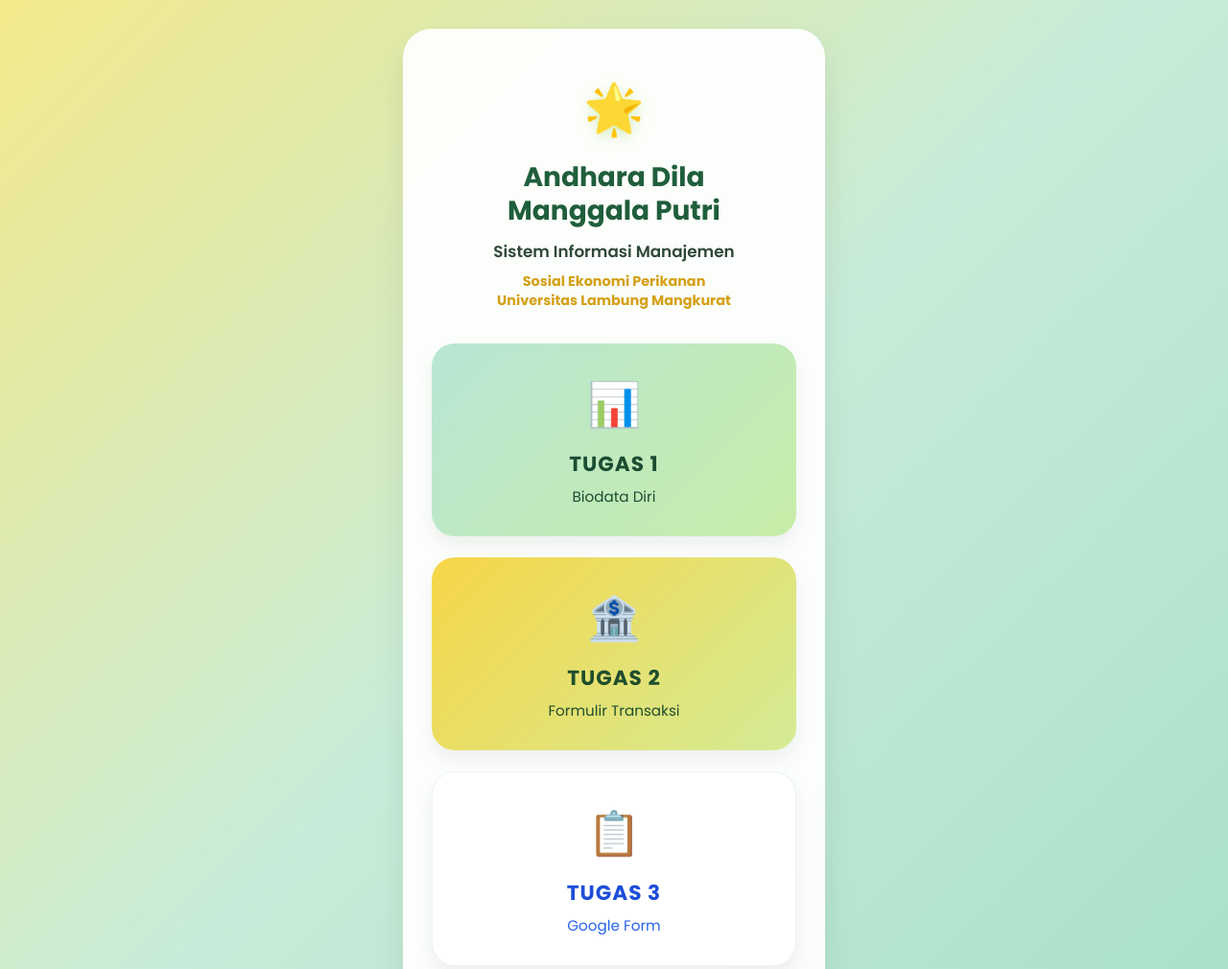
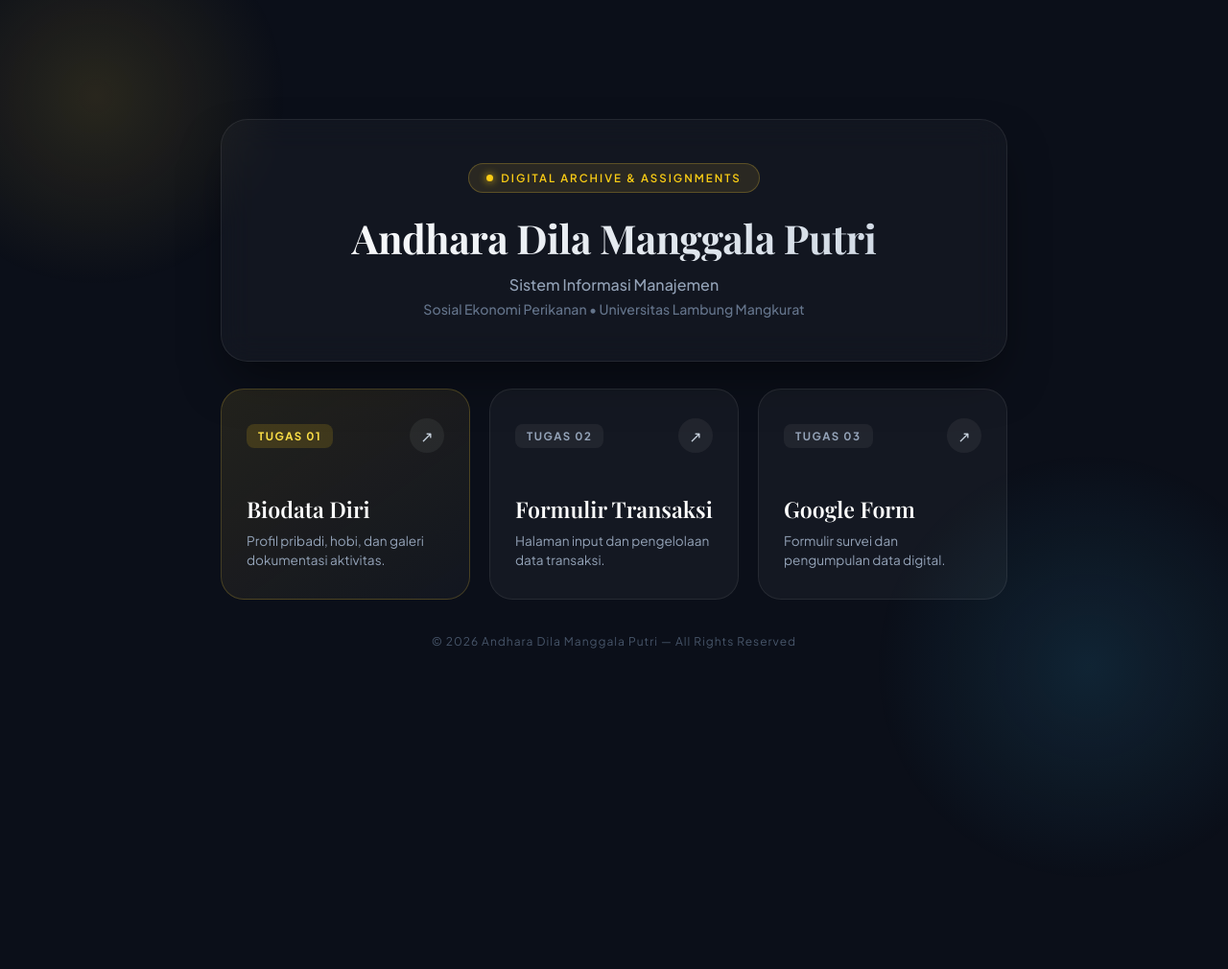
Before and after one commit to nevrianazkafirdaus/profil-dila, a plain HTML site: page index.html in a window 1280 px wide. Shown: the top 1010 px of the page at 96% size. After the commit the page ends 800 px from the top, so only its background shows below. Drawn offline with nearby package versions, Linux system fonts and the light colour scheme; a web font is replaced by a local one.

Commit message:
Revise title, styles, and layout in index.html
Updated title and font styles in index.html. Added glow effects and improved layout for task cards.

```diff
--- a/index.html
+++ b/index.html
@@ -3,8 +3,8 @@
 <head>
     <meta charset="UTF-8">
     <meta name="viewport" content="width=device-width, initial-scale=1.0">
-    <title>Kumpulan Tugas | Andhara Dila Manggala Putri</title>
-    <link href="https://fonts.googleapis.com/css2?family=Poppins:wght@400;600;700&display=swap" rel="stylesheet">
+    <title>Portfolio & Tugas | Andhara Dila Manggala Putri</title>
+    <link href="https://fonts.googleapis.com/css2?family=Playfair+Display:ital,wght@0,600;0,700;1,500&family=Plus+Jakarta+Sans:wght@400;500;600;700&display=swap" rel="stylesheet">
 
     <style>
         * {
@@ -14,161 +14,303 @@
         }
 
         body {
-            font-family: 'Poppins', sans-serif;
+            font-family: 'Plus Jakarta Sans', sans-serif;
             min-height: 100vh;
-            background: linear-gradient(135deg, #f3e98b 0%, #c8ecd9 50%, #a8e0c9 100%);
-            display: flex;
-            justify-content: center;
-            align-items: flex-start;
-            padding: 30px 15px;
-        }
-
-        /* Wadah kotak putih utama di tengah layar */
-        .main-container {
-            background-color: rgba(255, 255, 255, 0.94);
-            width: 100%;
-            max-width: 440px;
-            border-radius: 30px;
-            padding: 45px 30px 50px;
-            box-shadow: 0 15px 35px rgba(0, 0, 0, 0.08);
-            text-align: center;
-        }
-
-        /* Ikon bintang hiasan di paling atas */
-        .top-icon {
-            font-size: 3.2rem;
-            margin-bottom: 15px;
-            display: inline-block;
-            filter: drop-shadow(0 4px 6px rgba(163, 217, 119, 0.4));
-        }
-
-        /* Nama Mahasiswa */
-        .student-name {
-            font-size: 1.75rem;
-            font-weight: 700;
-            color: #1f5e3b;
-            line-height: 1.25;
-            margin-bottom: 12px;
-        }
-
-        /* Nama Mata Kuliah */
-        .course-title {
-            font-size: 1.05rem;
-            font-weight: 600;
-            color: #2d4739;
-            margin-bottom: 8px;
-        }
-
-        /* Program Studi & Universitas */
-        .university-info {
-            font-size: 0.9rem;
-            font-weight: 700;
-            color: #d4a017;
-            line-height: 1.4;
-            margin-bottom: 35px;
-        }
-
-        /* Daftar Kartu Tugas */
-        .task-list {
-            display: flex;
-            flex-direction: column;
-            gap: 22px;
-        }
-
-        /* Gaya dasar setiap kotak tombol tugas */
-        .task-card {
+            background-color: #0b0f19;
+            color: #f8fafc;
             display: flex;
             flex-direction: column;
             align-items: center;
             justify-content: center;
-            text-decoration: none;
-            padding: 30px 20px;
-            border-radius: 24px;
-            box-shadow: 0 10px 20px rgba(0, 0, 0, 0.06);
-            transition: transform 0.25s ease, box-shadow 0.25s ease;
+            padding: 40px 20px;
+            position: relative;
+            overflow-x: hidden;
         }
 
-        .task-card:hover {
-            transform: translateY(-5px);
-            box-shadow: 0 15px 25px rgba(0, 0, 0, 0.12);
+        /* Efek Cahaya Ambient di Latar Belakang */
+        .glow-1 {
+            position: fixed;
+            top: -100px;
+            left: -100px;
+            width: 400px;
+            height: 400px;
+            background: radial-gradient(circle, rgba(212, 175, 55, 0.15) 0%, transparent 70%);
+            z-index: 0;
+            pointer-events: none;
         }
 
-        .task-icon {
-            font-size: 2.8rem;
-            margin-bottom: 12px;
+        .glow-2 {
+            position: fixed;
+            bottom: -120px;
+            right: -80px;
+            width: 450px;
+            height: 450px;
+            background: radial-gradient(circle, rgba(56, 189, 248, 0.12) 0%, transparent 70%);
+            z-index: 0;
+            pointer-events: none;
         }
 
-        .task-number {
-            font-size: 1.35rem;
+        /* Wadah Utama */
+        .wrapper {
+            width: 100%;
+            max-width: 820px;
+            z-index: 1;
+        }
+
+        /* Bagian Profil Atas (Hero Card) */
+        .profile-banner {
+            background: rgba(255, 255, 255, 0.03);
+            border: 1px solid rgba(255, 255, 255, 0.08);
+            backdrop-filter: blur(16px);
+            border-radius: 28px;
+            padding: 45px 35px;
+            text-align: center;
+            margin-bottom: 28px;
+            box-shadow: 0 25px 50px -12px rgba(0, 0, 0, 0.5);
+        }
+
+        .badge {
+            display: inline-flex;
+            align-items: center;
+            gap: 8px;
+            background: rgba(212, 175, 55, 0.12);
+            border: 1px solid rgba(212, 175, 55, 0.3);
+            color: #facc15;
+            font-size: 0.72rem;
+            font-weight: 600;
+            letter-spacing: 2px;
+            text-transform: uppercase;
+            padding: 7px 18px;
+            border-radius: 50px;
+            margin-bottom: 22px;
+        }
+
+        .dot {
+            width: 7px;
+            height: 7px;
+            background-color: #facc15;
+            border-radius: 50%;
+            box-shadow: 0 0 8px #facc15;
+        }
+
+        .name {
+            font-family: 'Playfair Display', serif;
+            font-size: 2.6rem;
             font-weight: 700;
-            letter-spacing: 1px;
+            letter-spacing: -0.5px;
+            line-height: 1.2;
+            margin-bottom: 14px;
+            background: linear-gradient(to right, #ffffff, #cbd5e1);
+            -webkit-background-clip: text;
+            -webkit-text-fill-color: transparent;
+        }
+
+        .subtitle {
+            font-size: 1rem;
+            color: #94a3b8;
+            font-weight: 500;
             margin-bottom: 6px;
         }
 
-        .task-desc {
-            font-size: 0.95rem;
-            font-weight: 400;
+        .campus {
+            font-size: 0.88rem;
+            color: #64748b;
+            font-weight: 500;
         }
 
-        /* Warna Khusus Kartu Tugas 1 (Gradasi Hijau Mint) */
-        .card-1 {
-            background: linear-gradient(135deg, #b8e6d5 0%, #c8eda8 100%);
-            color: #1b4d32;
+        /* Susunan Grid Kartu Tugas (Bento Style) */
+        .bento-grid {
+            display: grid;
+            grid-template-columns: repeat(3, 1fr);
+            gap: 20px;
         }
 
-        /* Warna Khusus Kartu Tugas 2 (Gradasi Kuning Emas) */
-        .card-2 {
-            background: linear-gradient(135deg, #f7d648 0%, #d4eb96 100%);
-            color: #1f4e2c;
+        .card {
+            position: relative;
+            background: rgba(255, 255, 255, 0.04);
+            border: 1px solid rgba(255, 255, 255, 0.08);
+            border-radius: 24px;
+            padding: 30px 26px;
+            text-decoration: none;
+            color: #f8fafc;
+            display: flex;
+            flex-direction: column;
+            justify-content: space-between;
+            min-height: 220px;
+            transition: all 0.35s cubic-bezier(0.16, 1, 0.3, 1);
+            overflow: hidden;
         }
 
-        /* Warna Khusus Kartu Tugas 3 (Putih Bersih dengan Aksen Biru) */
-        .card-3 {
-            background: #ffffff;
-            border: 1px solid #edf2f7;
-            color: #1d4ed8;
+        /* Garis cahaya di atas kartu saat disentuh */
+        .card::before {
+            content: "";
+            position: absolute;
+            top: 0;
+            left: 0;
+            right: 0;
+            height: 2px;
+            background: linear-gradient(90deg, transparent, rgba(250, 204, 21, 0.8), transparent);
+            opacity: 0;
+            transition: opacity 0.35s ease;
         }
-        .card-3 .task-desc {
-            color: #2563eb;
+
+        .card:hover {
+            transform: translateY(-6px);
+            background: rgba(255, 255, 255, 0.07);
+            border-color: rgba(255, 255, 255, 0.18);
+            box-shadow: 0 20px 40px -15px rgba(0, 0, 0, 0.6);
+        }
+
+        .card:hover::before {
+            opacity: 1;
+        }
+
+        .card-header {
+            display: flex;
+            justify-content: space-between;
+            align-items: center;
+            margin-bottom: 24px;
+        }
+
+        .card-tag {
+            font-size: 0.72rem;
+            font-weight: 700;
+            letter-spacing: 1.5px;
+            text-transform: uppercase;
+            color: #94a3b8;
+            background: rgba(255, 255, 255, 0.06);
+            padding: 5px 12px;
+            border-radius: 8px;
+        }
+
+        .arrow-btn {
+            width: 36px;
+            height: 36px;
+            border-radius: 50%;
+            background: rgba(255, 255, 255, 0.06);
+            display: flex;
+            align-items: center;
+            justify-content: center;
+            font-size: 1rem;
+            color: #cbd5e1;
+            transition: all 0.3s ease;
+        }
+
+        .card:hover .arrow-btn {
+            background: #facc15;
+            color: #0b0f19;
+            transform: rotate(45deg);
+        }
+
+        .card-body h2 {
+            font-family: 'Playfair Display', serif;
+            font-size: 1.45rem;
+            font-weight: 600;
+            margin-bottom: 8px;
+            color: #ffffff;
+        }
+
+        .card-body p {
+            font-size: 0.85rem;
+            color: #94a3b8;
+            line-height: 1.5;
+        }
+
+        /* Kartu 1 dibuat lebih menonjol dengan aksen emas lembut */
+        .card-featured {
+            background: linear-gradient(145deg, rgba(212, 175, 55, 0.12) 0%, rgba(255, 255, 255, 0.03) 100%);
+            border-color: rgba(212, 175, 55, 0.25);
+        }
+
+        .card-featured .card-tag {
+            background: rgba(250, 204, 21, 0.15);
+            color: #fde047;
+        }
+
+        /* Footer */
+        footer {
+            margin-top: 36px;
+            text-align: center;
+            font-size: 0.75rem;
+            color: #475569;
+            letter-spacing: 1px;
+        }
+
+        /* Responsif untuk layar HP */
+        @media (max-width: 768px) {
+            .bento-grid {
+                grid-template-columns: 1fr;
+            }
+            .name {
+                font-size: 2rem;
+            }
+            .card {
+                min-height: 170px;
+            }
         }
     </style>
 </head>
 <body>
 
-    <div class="main-container">
-        <!-- Ikon Atas -->
-        <div class="top-icon">🌟</div>
+    <div class="glow-1"></div>
+    <div class="glow-2"></div>
 
-        <!-- Identitas -->
-        <h1 class="student-name">Andhara Dila<br>Manggala Putri</h1>
-        <p class="course-title">Sistem Informasi Manajemen</p>
-        <p class="university-info">Sosial Ekonomi Perikanan<br>Universitas Lambung Mangkurat</p>
+    <div class="wrapper">
+        <!-- Kartu Identitas Atas -->
+        <header class="profile-banner">
+            <div class="badge">
+                <span class="dot"></span>
+                Digital Archive & Assignments
+            </div>
+            <h1 class="name">Andhara Dila Manggala Putri</h1>
+            <p class="subtitle">Sistem Informasi Manajemen</p>
+            <p class="campus">Sosial Ekonomi Perikanan • Universitas Lambung Mangkurat</p>
+        </header>
 
-        <!-- Daftar Tombol Tugas -->
-        <div class="task-list">
+        <!-- Daftar Kartu Tugas (3 Kolom di Laptop, 1 Kolom di HP) -->
+        <main class="bento-grid">
 
-            <!-- TUGAS 1: Otomatis membuka file tugas1.html -->
-            <a href="tugas1.html" class="task-card card-1">
-                <div class="task-icon">📊</div>
-                <div class="task-number">TUGAS 1</div>
-                <div class="task-desc">Biodata Diri</div>
+            <!-- TUGAS 1 -->
+            <a href="tugas1.html" class="card card-featured">
+                <div class="card-header">
+                    <span class="card-tag">Tugas 01</span>
+                    <div class="arrow-btn">↗</div>
+                </div>
+                <div class="card-body">
+                    <h2>Biodata Diri</h2>
+                    <p>Profil pribadi, hobi, dan galeri dokumentasi aktivitas.</p>
+                </div>
             </a>
 
-            <!-- TUGAS 2: Otomatis membuka file tugas2.html -->
-            <a href="tugas2.html" class="task-card card-2">
-                <div class="task-icon">🏦</div>
-                <div class="task-number">TUGAS 2</div>
-                <div class="task-desc">Formulir Transaksi</div>
+            <!-- TUGAS 2 -->
+            <a href="tugas2.html" class="card">
+                <div class="card-header">
+                    <span class="card-tag">Tugas 02</span>
+                    <div class="arrow-btn">↗</div>
+                </div>
+                <div class="card-body">
+                    <h2>Formulir Transaksi</h2>
+                    <p>Halaman input dan pengelolaan data transaksi.</p>
+                </div>
             </a>
 
-            <!-- TUGAS 3: Otomatis membuka file tugas3.html -->
-            <a href="tugas3.html" class="task-card card-3">
-                <div class="task-icon">📋</div>
-                <div class="task-number">TUGAS 3</div>
-                <div class="task-desc">Google Form</div>
+            <!-- TUGAS 3 -->
+            <a href="tugas3.html" class="card">
+                <div class="card-header">
+                    <span class="card-tag">Tugas 03</span>
+                    <div class="arrow-btn">↗</div>
+                </div>
+                <div class="card-body">
+                    <h2>Google Form</h2>
+                    <p>Formulir survei dan pengumpulan data digital.</p>
+                </div>
             </a>
 
-        </div>
+        </main>
+
+        <footer>
+            &copy; 2026 Andhara Dila Manggala Putri — All Rights Reserved
+        </footer>
     </div>
 
 </body>
```
